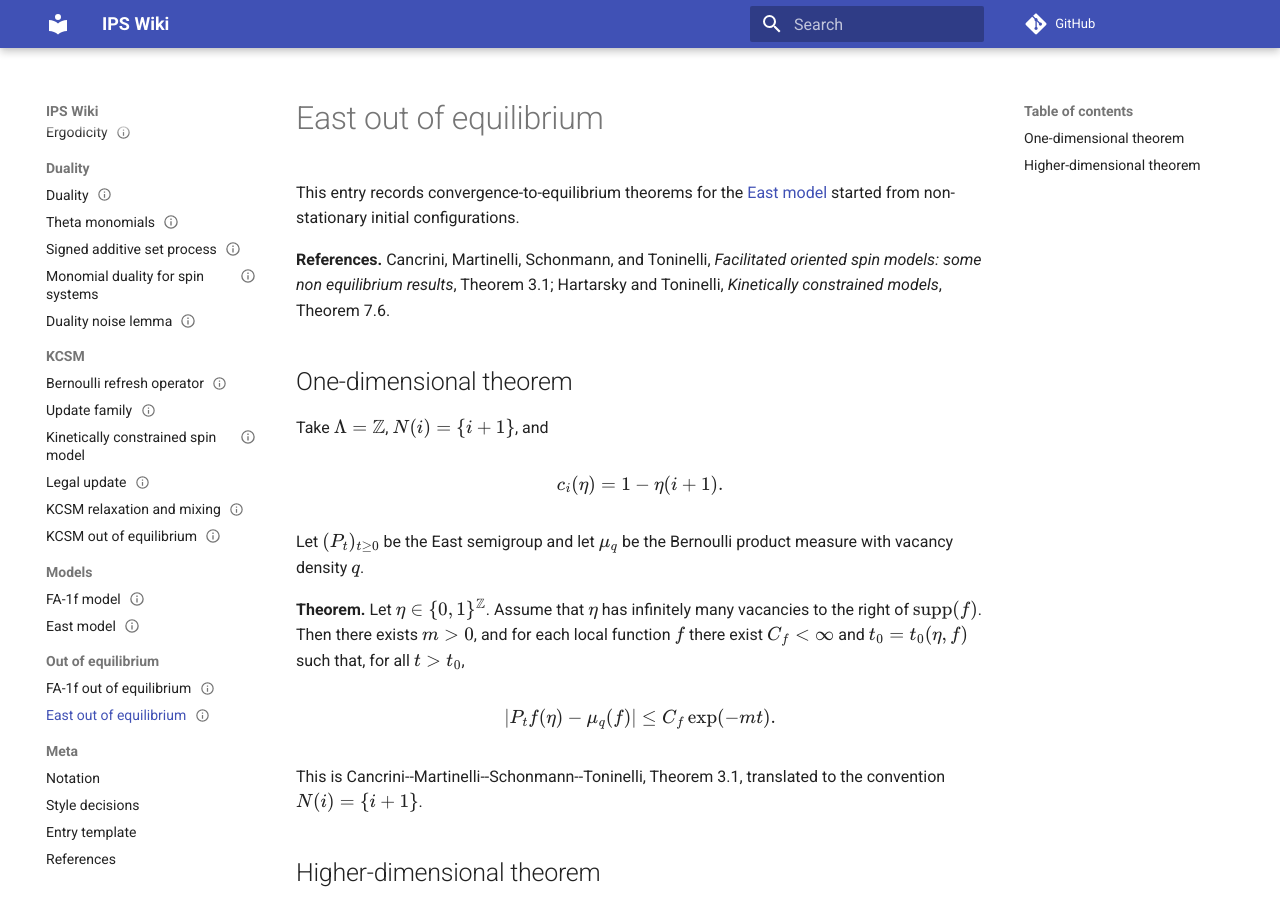
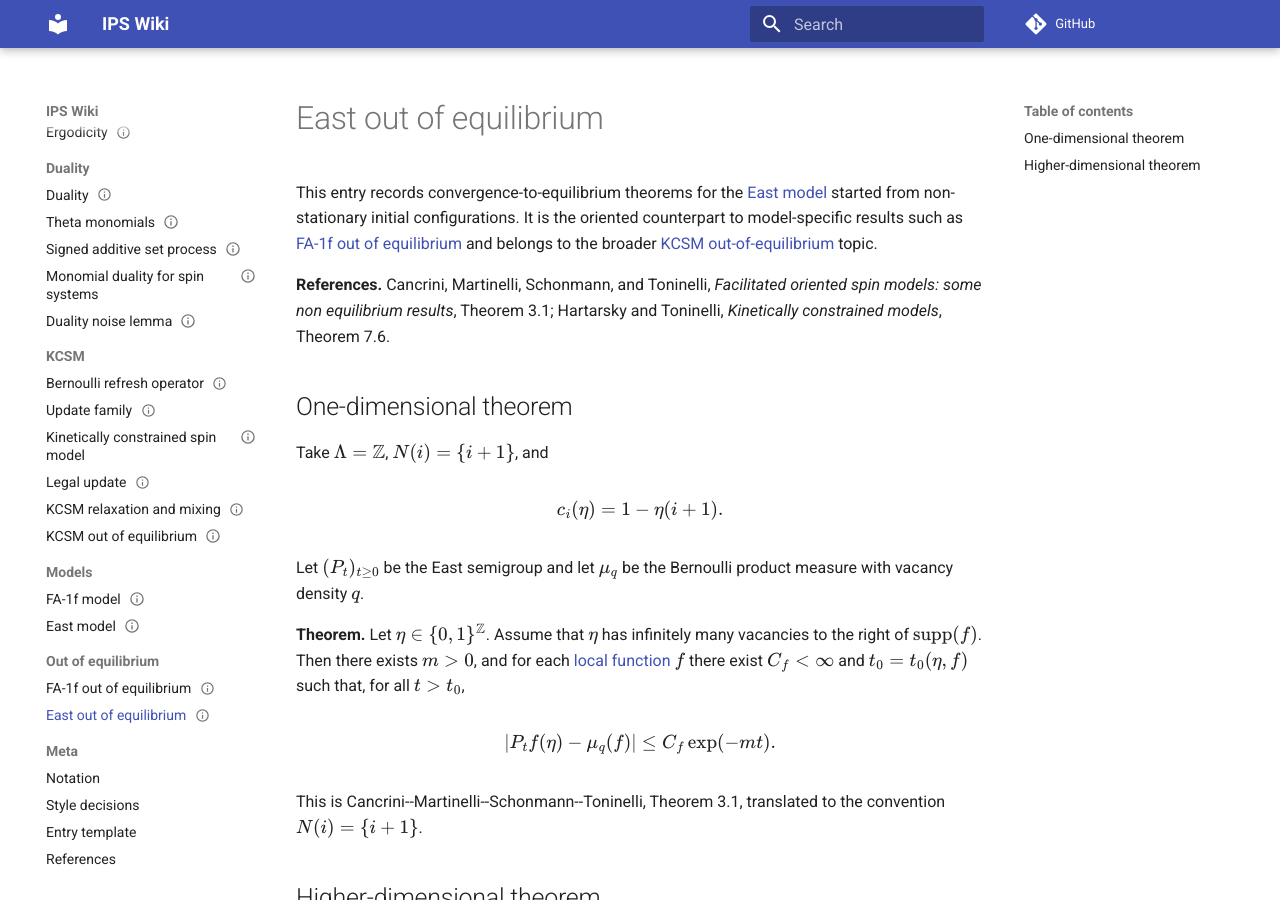
Before and after one commit to maciejgluchowski86-beep/ips-wiki, an MkDocs documentation site: the page built from docs/entries/east-out-of-equilibrium.md, in a window 1280 px wide and 900 px high. Built offline with MkDocs 1.6.1 and Material for MkDocs 9.7.7, drawn with Linux system fonts in a browser that asks for light colours; comment, search, counter and statistics services are not loaded.

Commit message:
Improve East out-of-equilibrium links

```diff
--- a/docs/entries/east-out-of-equilibrium.md
+++ b/docs/entries/east-out-of-equilibrium.md
@@ -9,7 +9,7 @@ tags:
 
 # East out of equilibrium
 
-This entry records convergence-to-equilibrium theorems for the [East model](east-model.md) started from non-stationary initial configurations.
+This entry records convergence-to-equilibrium theorems for the [East model](east-model.md) started from non-stationary initial configurations. It is the oriented counterpart to model-specific results such as [FA-1f out of equilibrium](fa-1f-out-of-equilibrium.md) and belongs to the broader [KCSM out-of-equilibrium](kcsm-out-of-equilibrium.md) topic.
 
 **References.** Cancrini, Martinelli, Schonmann, and Toninelli, *Facilitated oriented spin models: some non equilibrium results*, Theorem 3.1; Hartarsky and Toninelli, *Kinetically constrained models*, Theorem 7.6.
 
@@ -23,7 +23,7 @@ $$
 
 Let \((P_t)_{t\ge0}\) be the East semigroup and let \(\mu_q\) be the Bernoulli product measure with vacancy density \(q\).
 
-**Theorem.** Let \(\eta\in\{0,1\}^{\Z}\). Assume that \(\eta\) has infinitely many vacancies to the right of \(\supp(f)\). Then there exists \(m>0\), and for each local function \(f\) there exist \(C_f<\infty\) and \(t_0=t_0(\eta,f)\) such that, for all \(t>t_0\),
+**Theorem.** Let \(\eta\in\{0,1\}^{\Z}\). Assume that \(\eta\) has infinitely many vacancies to the right of \(\supp(f)\). Then there exists \(m>0\), and for each [local function](local-functions.md) \(f\) there exist \(C_f<\infty\) and \(t_0=t_0(\eta,f)\) such that, for all \(t>t_0\),
 
 $$
 \left|P_t f(\eta)-\mu_q(f)\right|
```
